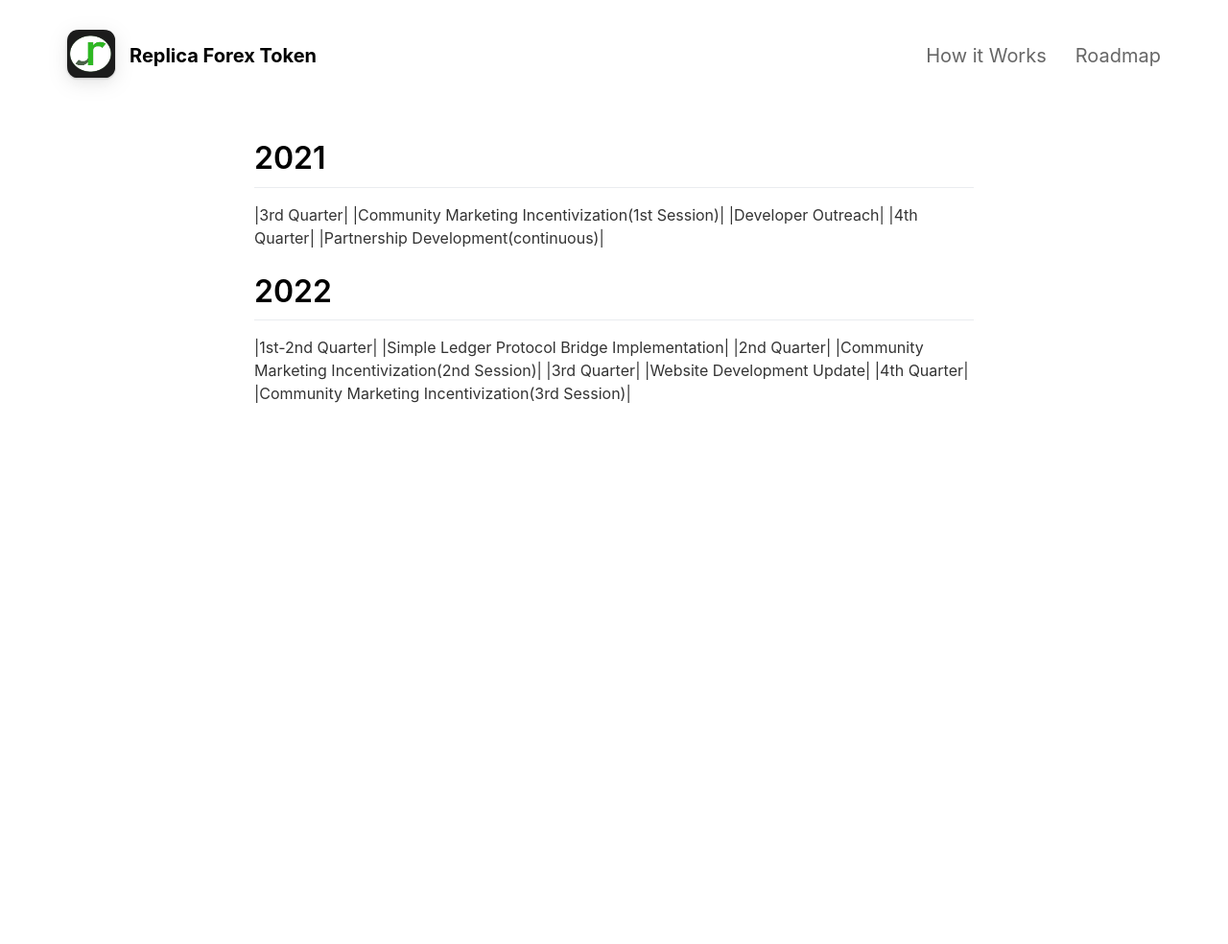
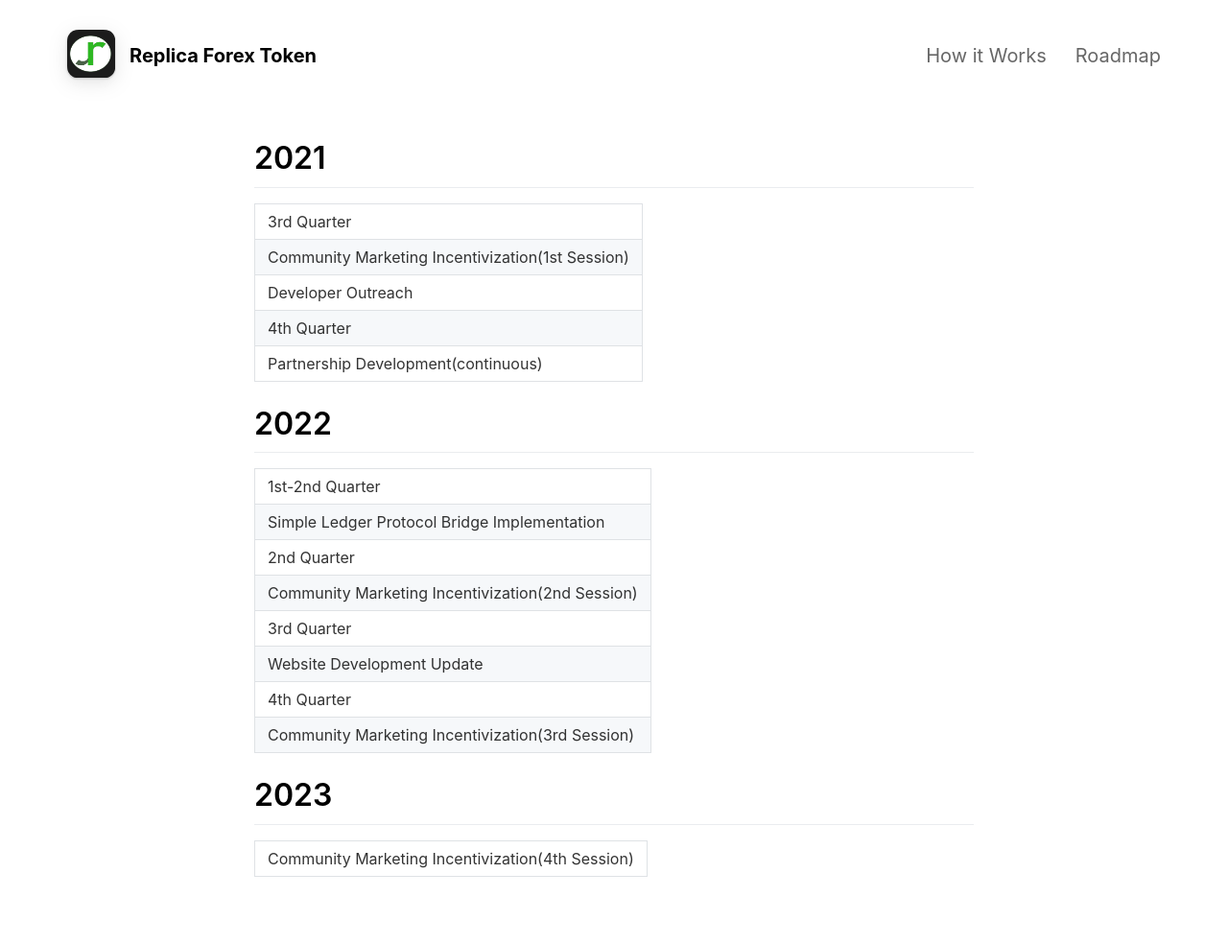
Before and after one commit to fintechntrusts2020/Replica_Forex, a Jekyll site: the page built from _pages/Roadmap.md, in a window 1280 px wide. Shown: the whole page at 96% size. Built offline with Jekyll 4.4.1, drawn with Linux system fonts in a browser that asks for light colours; nearby versions of some CDN libraries; before the commit the page ends 900 px from its top, so only the background shows below that.

Commit message:
Roadmap.md(Update)

```diff
--- a/_pages/Roadmap.md
+++ b/_pages/Roadmap.md
@@ -5,6 +5,7 @@ include_in_header: true
 ---
 
 # 2021
+
 |3rd Quarter|
 |Community Marketing Incentivization(1st Session)|
 |Developer Outreach|
@@ -12,6 +13,7 @@ include_in_header: true
 |Partnership Development(continuous)|
 
 # 2022
+
 |1st-2nd Quarter|
 |Simple Ledger Protocol Bridge Implementation|
 |2nd Quarter|
@@ -20,3 +22,7 @@ include_in_header: true
 |Website Development Update|
 |4th Quarter|
 |Community Marketing Incentivization(3rd Session)|
+
+# 2023
+
+|Community Marketing Incentivization(4th Session)|
```
